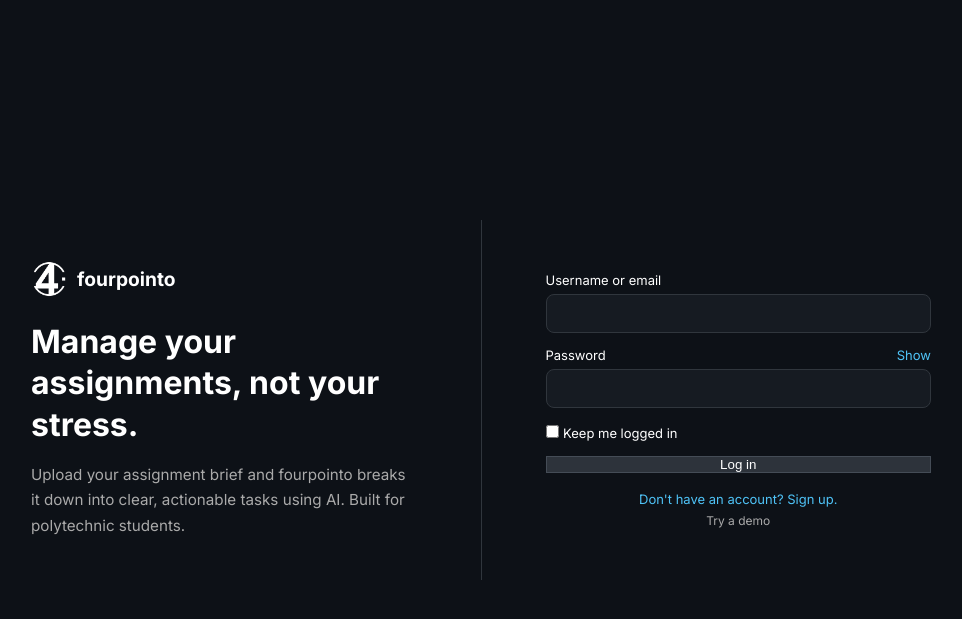
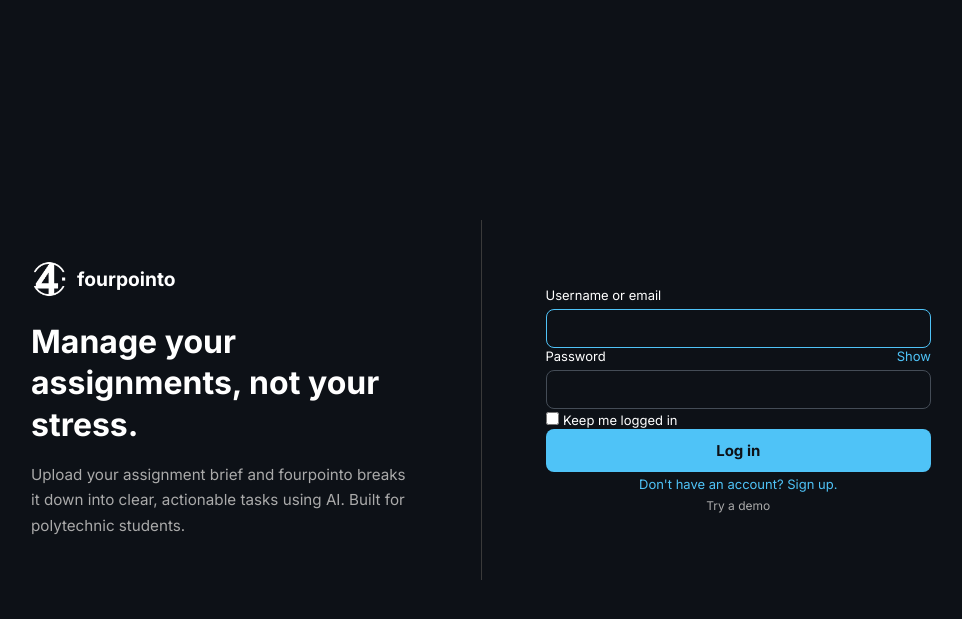
Before and after one commit to Zeyrian/fourpointo, a Flask app: page /landing in a window 1280 px wide. Shown: the top 619 px of the page, without its empty margins (159-1121 px from the left). Run offline with Flask 3, Linux system fonts and the light colour scheme.

Commit message:
UI Update

```diff
--- a/static/landing.css
+++ b/static/landing.css
@@ -92,9 +92,8 @@ label {
 
 input[type="text"],
 input[type="password"] {
-  width: 100%;
-  background: #2d2d2d;
-  border: 1px solid #3a3a3a;
+  background: #0d1117;
+  border: 1px solid #444c56;
   border-radius: 8px;
   padding: 10px 12px;
   font-size: 14px;
@@ -104,25 +103,28 @@ input[type="password"] {
   transition: border-color 0.15s;
 }
 
-input[type="text"],
-input[type="password"] {
-  background: #161b22;
-  border: 1px solid #30363d;
-}
-
-.divider {
-  background: #30363d;
+input[type="text"]:focus,
+input[type="password"]:focus {
+  border-color: #4fc3f7;
 }
 
 .btn-login {
-    background: #2d333b;
-    color: #fff;
-    border: 1px solid #444c56;
-  }
+  background: #4fc3f7;
+  color: #0d1117;
+  border: none;
+  border-radius: 8px;
+  padding: 12px;
+  font-size: 15px;
+  font-weight: 600;
+  font-family: 'Inter', sans-serif;
+  cursor: pointer;
+  transition: background 0.15s;
+  width: 100%;
+}
 
-  .btn-login:hover {
-    background: #373e47;
-  }
+.btn-login:hover {
+  background: #81d4fa;
+}
 
 .error-msg {
   background: #3a1a1a;
--- a/templates/landing.html
+++ b/templates/landing.html
@@ -23,6 +23,9 @@
     <div class="right">
       <div class="error-msg" id="error-msg"></div>
 
+      <div class="form-card">
+        <div class="error-msg" id="error-msg"></div>
+
         <div class="field">
           <label for="identifier">Username or email</label>
           <input type="text" id="identifier" required autofocus>
@@ -46,6 +49,7 @@
         <div class="bottom-links">
           <a href="/register">Don't have an account? Sign up.</a>
           <a href="/demo" class="demo-link">Try a demo</a>
+        </div>
       </div>
     </div>
   </div>
```
Lines whose indentation alone changed are shown as unchanged.
